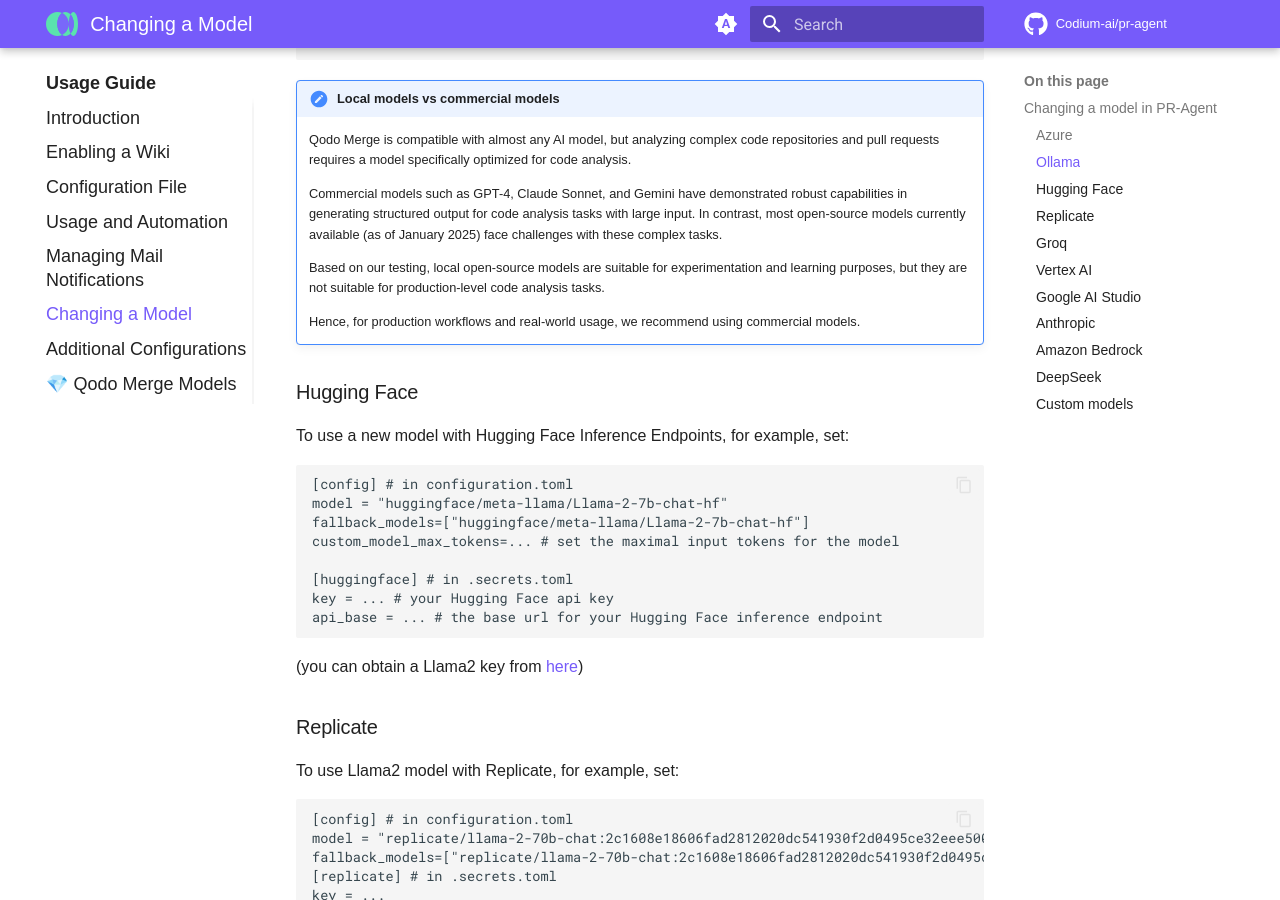
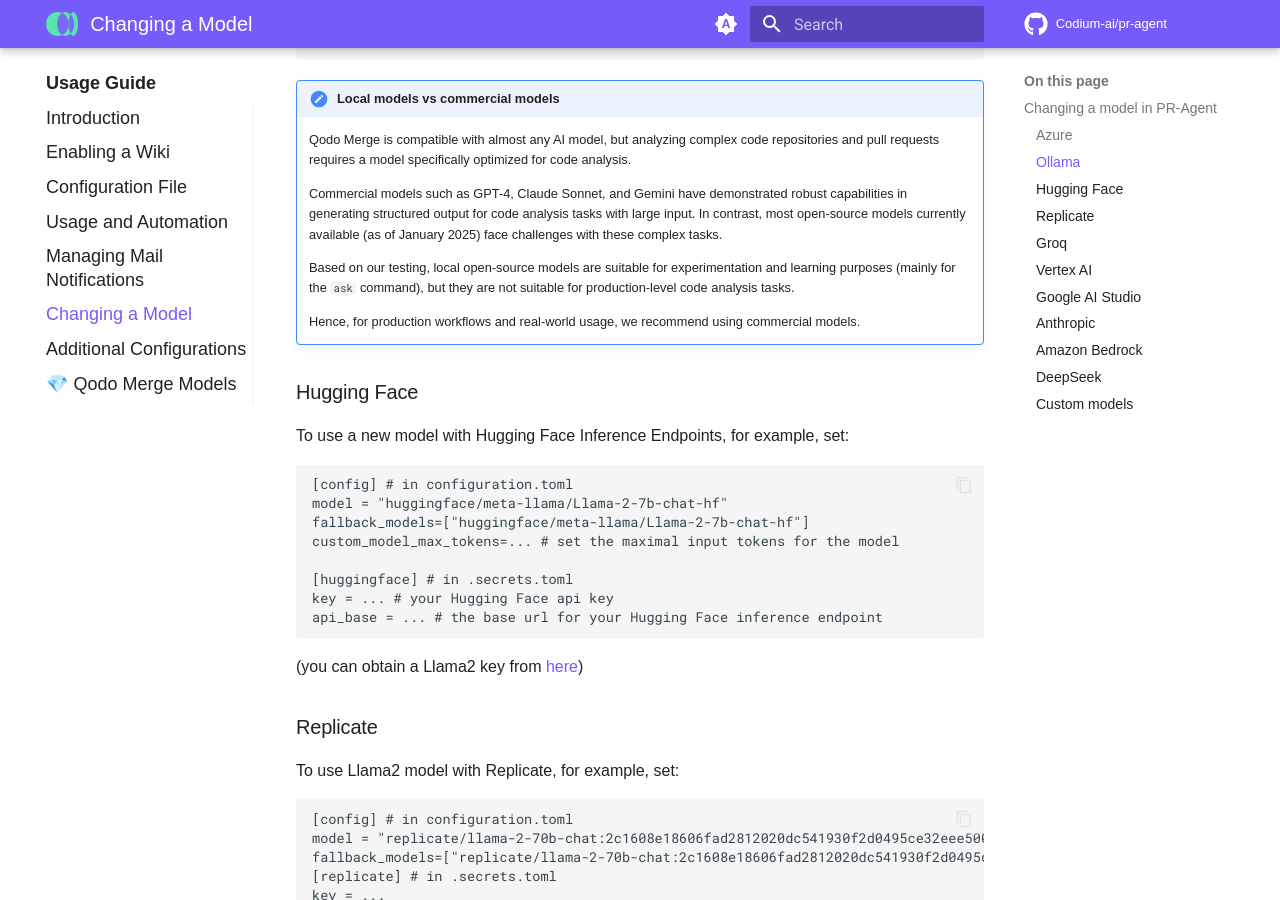
Before and after one commit to Codium-ai/pr-agent, an MkDocs documentation site: the page built from docs/docs/usage-guide/changing_a_model.md, in a window 1280 px wide and 900 px high, scrolled down 1233 px. Built offline with MkDocs 1.6.1 and Material for MkDocs 9.7.7, drawn with Linux system fonts in a browser that asks for light colours; comment, search, counter and statistics services are not loaded.

Commit message:
docs: clarify open-source models usage scope in model selection guide

```diff
--- a/docs/docs/usage-guide/changing_a_model.md
+++ b/docs/docs/usage-guide/changing_a_model.md
@@ -51,7 +51,7 @@
 
     Commercial models such as GPT-4, Claude Sonnet, and Gemini have demonstrated robust capabilities in generating structured output for code analysis tasks with large input. In contrast, most open-source models currently available (as of January 2025) face challenges with these complex tasks.
 
-    Based on our testing, local open-source models are suitable for experimentation and learning purposes, but they are not suitable for production-level code analysis tasks.
+    Based on our testing, local open-source models are suitable for experimentation and learning purposes (mainly for the `ask` command), but they are not suitable for production-level code analysis tasks.
 
     Hence, for production workflows and real-world usage, we recommend using commercial models.
 
```
